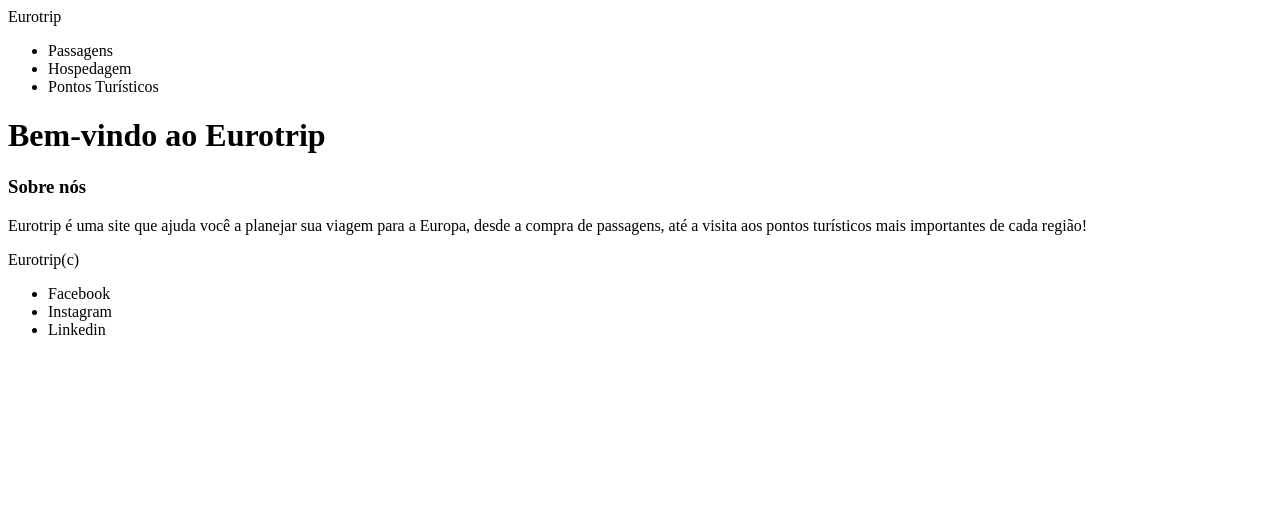
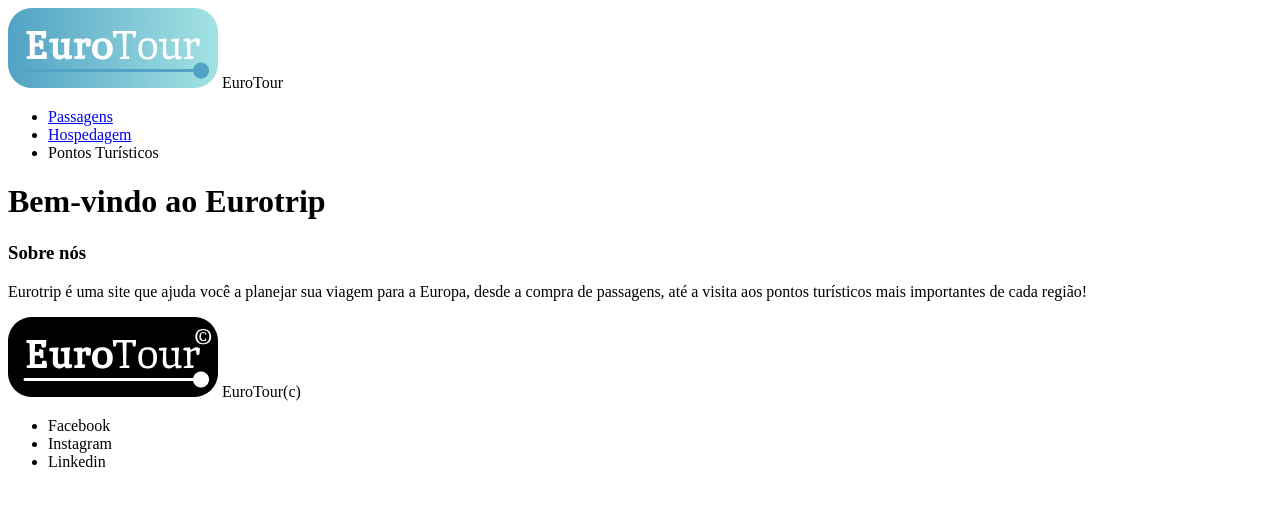
Before and after one commit to keilertrindade/portaltech_html-css, a plain HTML site: page CodePark_TurismoEuropa/index.html in a window 1280 px wide. Drawn offline with Linux system fonts and the light colour scheme.

Commit message:
Commit aula 2

```diff
--- a/CodePark_TurismoEuropa/index.html
+++ b/CodePark_TurismoEuropa/index.html
@@ -4,15 +4,26 @@
     <meta charset="UTF-8">
     <meta http-equiv="X-UA-Compatible" content="IE=edge">
     <meta name="viewport" content="width=device-width, initial-scale=1.0">
-    <title>Eurotrip</title>
+    <title>EuroTour</title>
 </head>
 <body>
     <header>
-        <span>Eurotrip</span>
+        <img src="assets/eurotour-logo-cor.png" />
+        <span>EuroTour</span>
         <nav>
             <ul>
-                <li>Passagens</li>
-                <li>Hospedagem</li>
+                <li>
+                    <a href="passagens.html" target="_blank">
+                        Passagens
+                    </a>
+
+                </li>
+                <li>
+                    <a href="hospedagem.html" target="_blank">
+                        Hospedagem
+                    </a>
+
+                </li>
                 <li>Pontos Turísticos</li>
             </ul>
         </nav>
@@ -29,7 +40,8 @@
         </section>
     </main>
     <footer>
-        <span>Eurotrip(c)</span>
+        <img src="assets/d5a27918-6d59-4d64-836a-5fe2dda86bb4.png" />
+        <span>EuroTour(c)</span>
         <ul>
             <li>Facebook</li>
             <li>Instagram</li>
```
Also changed, not shown: CodePark_TurismoEuropa/hospedagem.html (added, +12 -0 lines), CodePark_TurismoEuropa/passagens.html (added, +33 -0 lines), CodePark_TurismoEuropa/assets/d5a27918-6d59-4d64-836a-5fe2dda86bb4.png (added), CodePark_TurismoEuropa/assets/eurotour-logo-cor.png (added).
